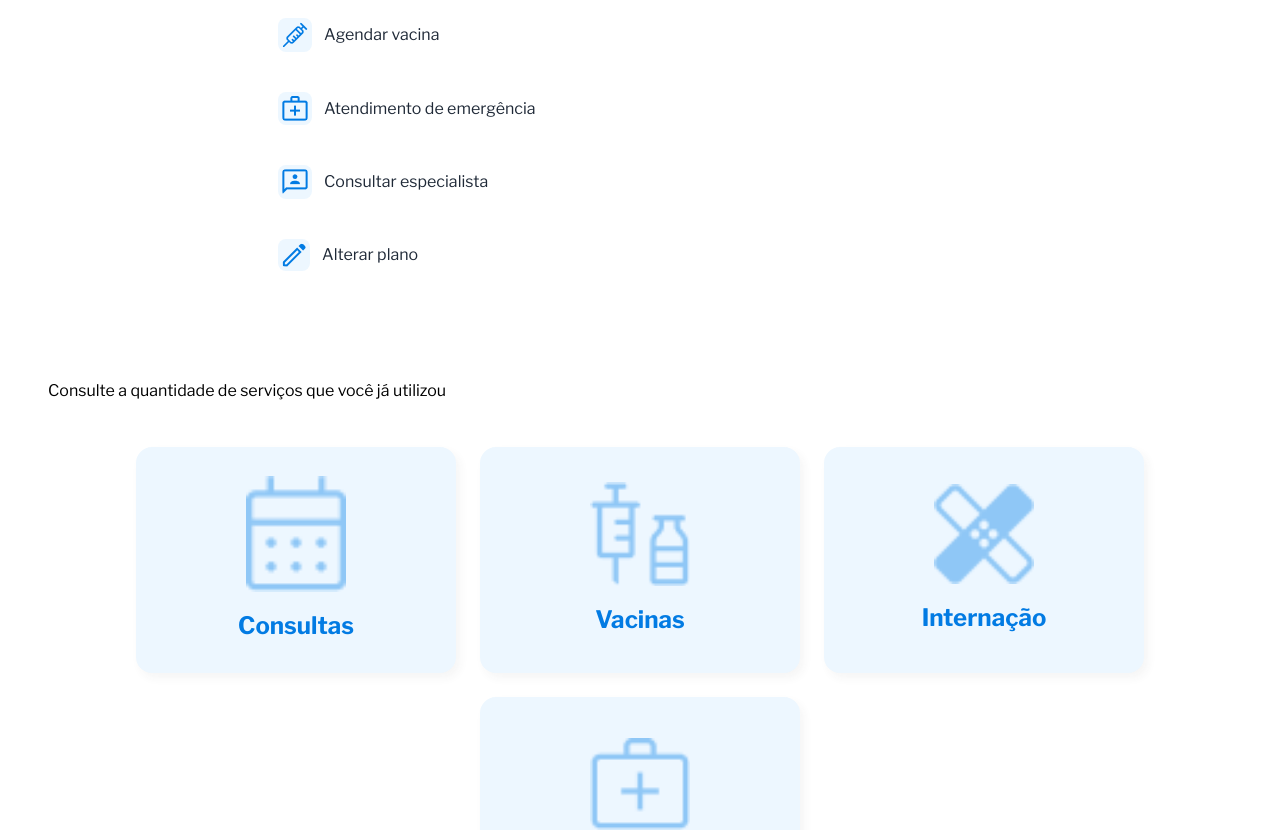
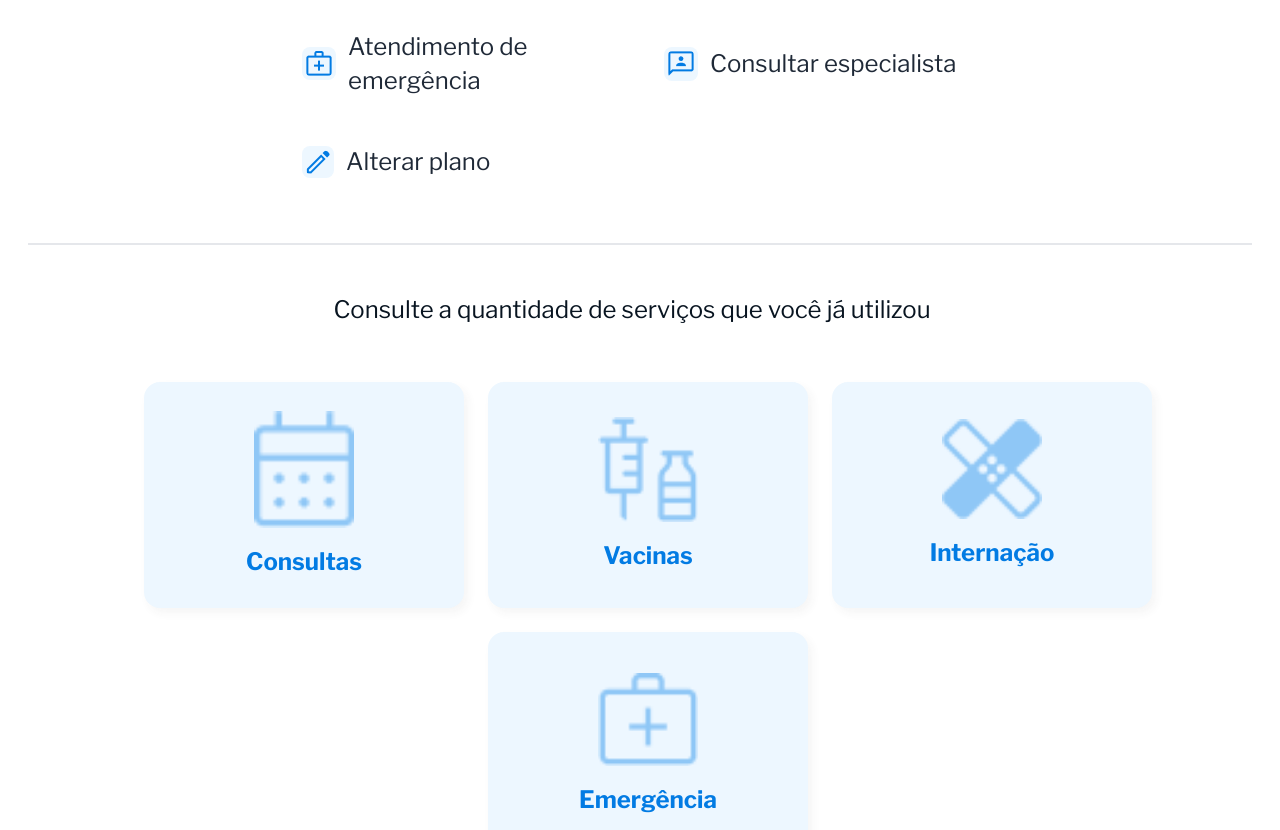
Before and after one commit to StaticDreamstate/GamaBoss, a React (Vite) app in the folder frontend/: page /perfil in a window 1280 px wide. Shown: the part 400-1230 px from the top of the page. Built offline with nearby package versions, Linux system fonts and the light colour scheme; sample sign-in values are in the browser's storage.

Commit message:
ajustes na tela do meu perfil

```diff
--- a/frontend/src/pages/Change/index.tsx
+++ b/frontend/src/pages/Change/index.tsx
@@ -9,7 +9,7 @@ export default function Change() {
   return (
     <>
       <main className="pr-5  justify-center">
-        <section className="mt-8 pl-6">
+        <section className="mt-8 pl-7">
           <PetAvatar className="w-max m-10" />
         </section>
         <section className="gap-2 my-10 mx-6 md:items-center text-left  flex justify-center flex-col">
--- a/frontend/src/pages/MyPlan/index.tsx
+++ b/frontend/src/pages/MyPlan/index.tsx
@@ -7,7 +7,7 @@ import { plans } from "../Change/objetc";
 
 export default function MyPlan() {
   return (
-    <main className="px-6">
+    <main className="px-7">
       <section className="mt-8">
         <PetAvatar className="w-max" />
       </section>
--- a/frontend/src/pages/Profile/index.tsx
+++ b/frontend/src/pages/Profile/index.tsx
@@ -7,21 +7,23 @@ import { mockPlansIcons, mockServicesUsed } from "./mockPlansIcons";
 
 export default function Profile() {
   return (
-    <main className="px-6">
+    <main className="px-7 ">
       <section className="mt-8">
         <PetAvatar className="w-max" />
       </section>
-      <section className=" pt-4 flex flex-col text-gray-1 md:flex-row sm:my-10 md:flex-wrap lg:mx-[230px] ">
+      <section className=" pt-4 flex justify-center items-center flex-col  md:grid md:grid-cols-2  text-gray-1 sm:my-10 md:mx-[250px] leading-mobile-line-26.4px md:leading-mobile-line-35.2px text-mobile-size-16px
+         md:text-mobile-size-24px">
         {mockPlansIcons.map((plan, index) => (
-          <div key={plan.title + index} className="py-5 px-6 w-full border-b-2 md:border-none">
+          <div key={plan.title + index} className=" py-6 px-6 w-full border-b-2 md:border-none">
             <MenuItemsProfile image={plan.image} textContent={plan.title} />
           </div>
         ))}
       </section>
-      <p className="pt-12 pb-9 pl-6 pr-10 text-gray-1text-gray-1 ">
+      <p className="md:border-t-2 pt-12 pb-12 pl-6 pr-10 text-gray-1 text-left md:text-center leading-mobile-line-26.4px md:leading-mobile-line-35.2px text-mobile-size-16px
+         md:text-mobile-size-24px ">
         Consulte a quantidade de serviços que você já utilizou
       </p>
-      <section className="flex justify-center pt-2 gap-6 flex-wrap w-auto items-center mb-20">
+      <section className="flex justify-center pt-2 pl-4 pb-[180px] gap-6 md:flex-row flex-wrap w-auto items-center ">
         {mockServicesUsed.map((service) => (
           <CardBluePets
             imagePet={service.image}
```
